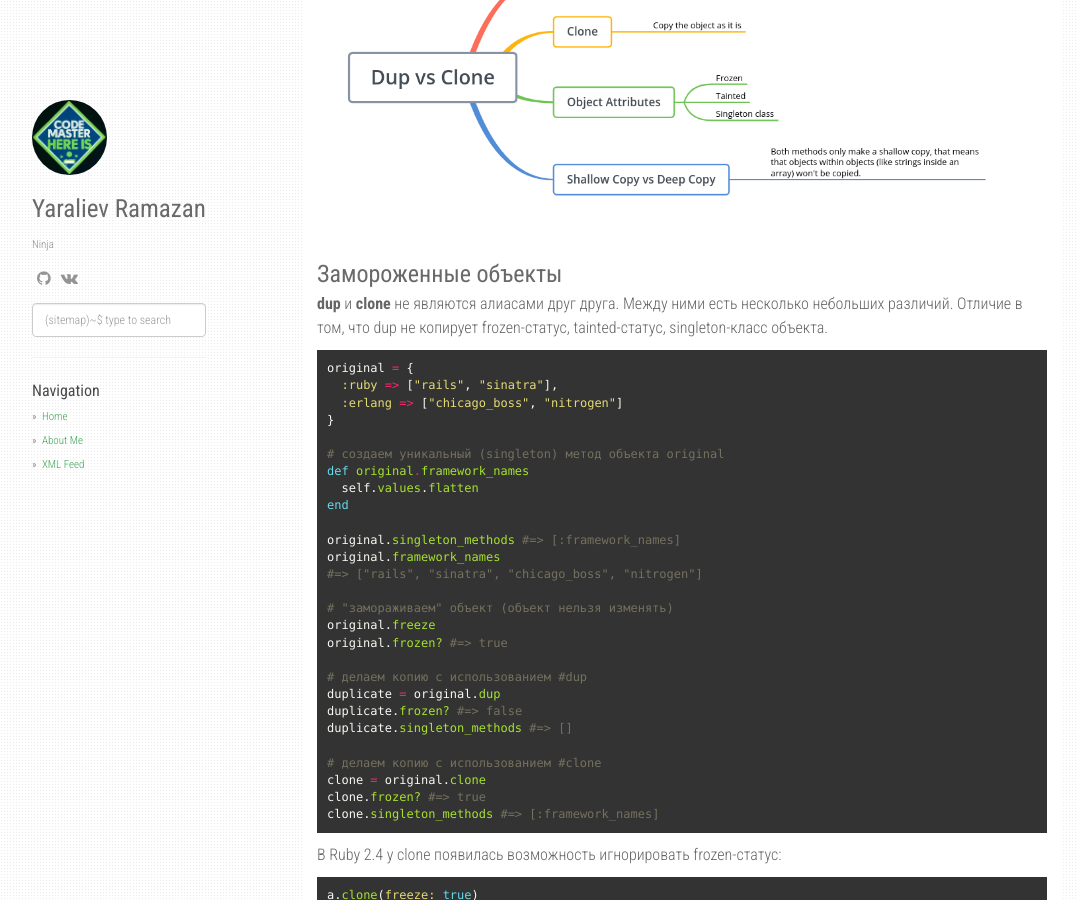
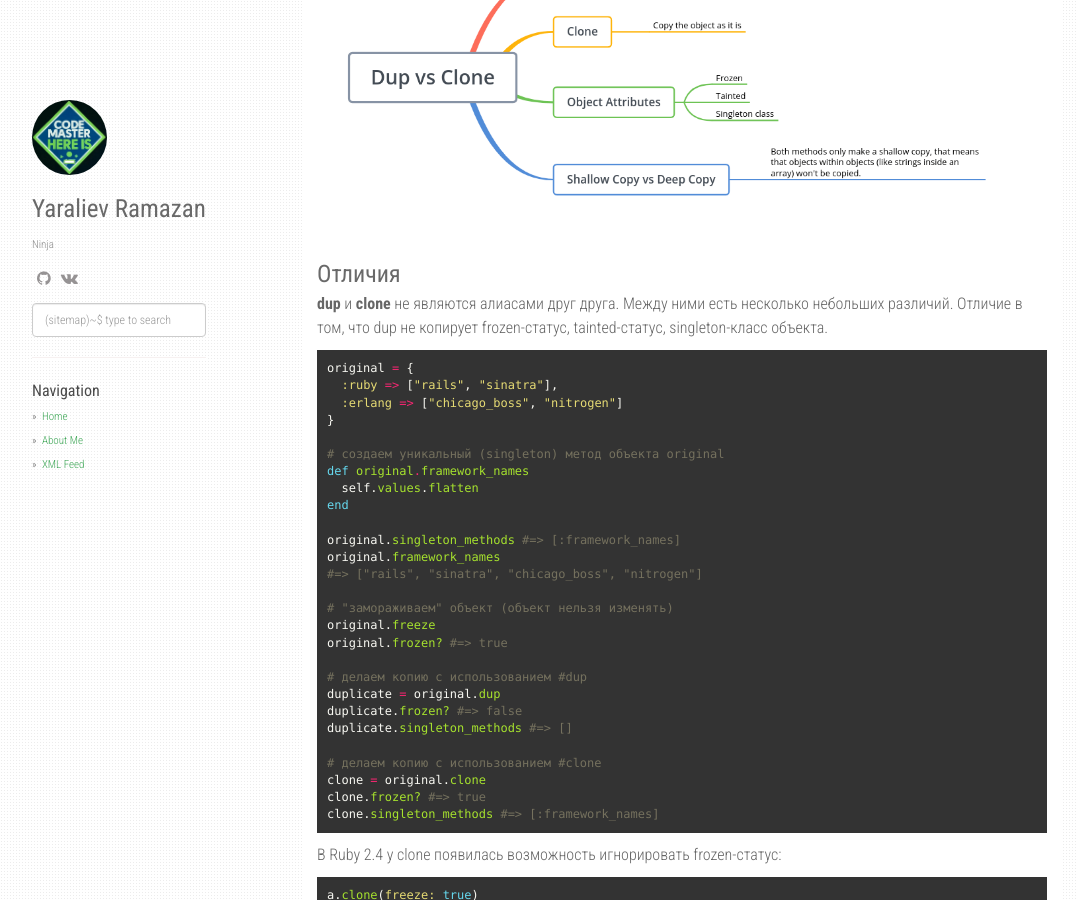
Before and after one commit to orion122/orion1222.github.io, a Jekyll site: the page built from _posts/2019-05-25-dup-vs-clone.md, in a window 1280 px wide and 900 px high, scrolled down 581 px. Shown: the whole window, without its empty margins (53-1131 px from the left). Built offline with Jekyll 4.4.1, drawn with Linux system fonts in a browser that asks for light colours; nearby versions of some CDN libraries; comment, search, counter and statistics services are not loaded.

Commit message:
edit "add dup vs clone"

```diff
--- a/_posts/2019-05-25-dup-vs-clone.md
+++ b/_posts/2019-05-25-dup-vs-clone.md
@@ -30,7 +30,7 @@ b
 
 ![dup vs clone]({{site.baseurl}}/assets/dup-vs-clone.png)
 
-### Замороженные объекты
+### Отличия
 **dup** и **clone** не являются алиасами друг друга. Между ними есть несколько небольших различий. Отличие в том, что dup не копирует frozen-статус, tainted-статус, singleton-класс объекта.
 
 {% highlight ruby %}
@@ -85,4 +85,5 @@ copy.map(&:object_id)
 Как видно, идентификаторы строк одинаковы даже после клонирования массива.
 
 [Dup vs Clone in Ruby: Understanding The Differences](https://www.rubyguides.com/2018/11/dup-vs-clone/)
+
 [Копирование объектов в Ruby](http://rubydev.ru/2012/09/03/object-copying-in-ruby-dup-clone/)
```
